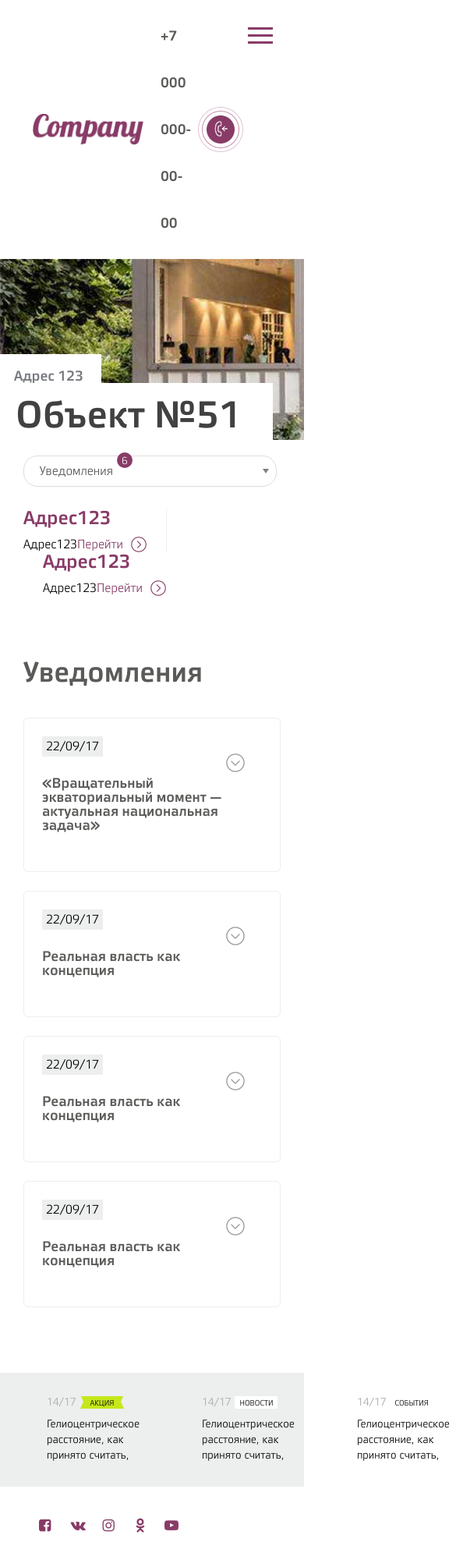
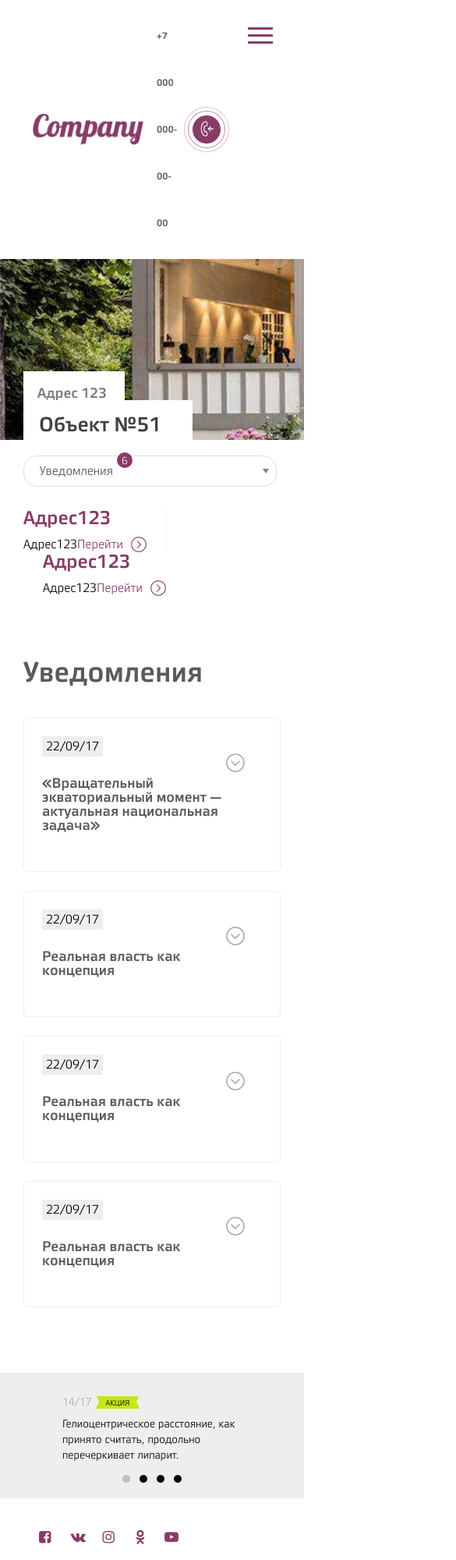
Before and after one commit to Askarov5/EXTR, a website built with webpack: page app/index.html in a window 390 px wide. Shown: the top 2000 px of the page at 78% size, 585 px wide, since content can reach past the window. Built offline with nearby package versions, Linux system fonts and the light colour scheme.

Commit message:
Project done!

```diff
--- a/package.json
+++ b/package.json
@@ -29,6 +29,8 @@
     "webpack-cli": "^3.0.0"
   },
   "dependencies": {
-    "jquery": "^3.3.1"
+    "jquery": "^3.3.1",
+    "perfect-scrollbar": "^1.3.0",
+    "slick-carousel": "^1.8.1"
   }
 }
--- a/src/js/app.js
+++ b/src/js/app.js
@@ -1,5 +1,7 @@
-import hello from './hello';
+import 'slick-carousel';
+import PerfectScrollbar from 'perfect-scrollbar';
 $(document).ready(function(){
+    var winWidth = $(window).width();
     $('.notifications-item__head').click(function() {
         $(this).toggleClass('active');
         $(this).parent().toggleClass('active');
@@ -16,4 +18,27 @@ $(document).ready(function(){
         $(this).toggleClass('active');
         $(this).next().toggleClass('active');
     });
+    scrollBarSwitcher();
+    slickSwitcher();
 });
+$(window).on('resize', function() {
+    scrollBarSwitcher();
+    slickSwitcher();
+});
+
+function slickSwitcher() {
+    if($(window).width() <= 640) {
+        $('.bloglist').slick({
+            dots: true,
+            arrows: false,
+            infinite: false,
+        });
+        ps.destroy;
+    }
+}
+
+function scrollBarSwitcher() {
+    if($(window).width() > 640) {
+        var ps = new PerfectScrollbar('.bloglist');
+    }
+}
--- a/src/scss/style.scss
+++ b/src/scss/style.scss
@@ -1,5 +1,7 @@
 @import '_reset.scss';
 @import '_fonts.scss';
+@import '../../node_modules/perfect-scrollbar/css/perfect-scrollbar.css';
+@import "../../node_modules/slick-carousel/slick/slick.scss";
 
 
 $ff1: Vida31;
@@ -40,7 +42,9 @@ body {
     color: $fc;
 }
 
-
+/*
+    Header
+*/
 .header {
     display: flex;
     padding: 16px 40px 16px 55px;
@@ -168,10 +172,12 @@ body {
     }
 }
 
+/*
+    Banner
+*/
 .section {}
 .section__inner {
-    max-width: 1265px;
-    margin: 0 auto;
+    padding: 0 80px;
 }
 .section_main-banner {
     background-image: url(../img/backgrounds/main-banner.jpg);
@@ -209,6 +215,10 @@ body {
     display: flex;
     justify-content: space-between;
 }
+
+/*
+    SideBar
+*/
 .sidebar {
     border-right: 1px solid #f1f1f1;
     min-width: 350px;
@@ -281,6 +291,9 @@ body {
     }
 }
 
+/*
+    Main Content
+*/
 .main {
     padding-left: 40px;
     padding-bottom: 30px;
@@ -362,6 +375,8 @@ body {
     display: flex;
     justify-content: space-around;
     padding: 30px 20px;
+    position: relative;
+    overflow: auto;
 }
 
 .bloglist-item {
@@ -428,7 +443,9 @@ body {
         bottom: 0;
     }
 }
-
+/*
+    Footer
+*/
 .footer {}
 .footer__inner {
     max-width: 1255px;
@@ -509,10 +526,21 @@ body {
         padding-bottom: 10px;
     }
 }
-
+/*Responsive Design*/
+@media screen and (max-width: 1400px)  {
+    .header {
+        padding: 16px 40px;
+    }
+    .header-nav__item {
+        padding: 0 7px;
+    }
+    .header-account, .header-phone {
+        margin: 0 7px;
+    }
+}
 @media screen and (max-width: 1200px) {
     .section__inner {
-        max-width: 900px;
+        padding: 0 60px;
     }
     .content {
         padding: 40px 60px 60px;
@@ -535,6 +563,21 @@ body {
     }
 }
 @media screen and (max-width: 991px) {
+    .header {
+        padding: 16px 30px;
+    }
+    .header-nav__item {
+        padding: 0 2px;
+    }
+    .header-phone {
+        margin: 0;
+        font-size: 12px;
+    }
+    .section__inner {
+        max-width: 100%;
+        padding: 0 30px;
+    }
+
     .content {
         padding: 20px 30px 30px;
     }
@@ -613,6 +656,15 @@ body {
         display: inline-block;
         margin-left: 15px;
     }
+    .section__inner {
+        padding: 0;
+    }
+    .page-header {
+        padding: 0 30px;
+        &__h span {
+            font-size: 32px;
+        }
+    }
     .content {
         flex-wrap: wrap;
     }
@@ -657,6 +709,12 @@ body {
         padding-left: 0;
         padding-top: 40px;
     }
+    .bloglist {
+        max-width: 100%;
+        &-item:first-child {
+            margin-left: 150px;
+        }
+    }
     .footer__inner {
         padding: 40px 40px 0 40px;
     }
@@ -672,12 +730,50 @@ body {
 }
 
 @media screen and (max-width: 640px) {
+    .page-header__h span {
+        font-size: 26px;
+    }
     .sidebar-notifies__item {
         padding-left: 25px;
         &:nth-child(2) {
             padding-right: 25px;
         }
     }
+
+    .bloglist {
+        display: block;
+        padding: 30px 40px 20px;
+        &-item {
+            display: flex!important;
+            outline: none;
+
+            &:first-child {
+                margin-left: 0px;
+            }
+        }
+        .slick-dots {
+            display: flex;
+            justify-content: center;
+            align-items: center;
+            padding-top: 15px;
+            li {
+                height: 10px;
+                width: 10px;
+                border-radius: 50%;
+                background-color: #000;
+                margin: 0 6px;
+                cursor: pointer;
+
+                &.slick-active {
+                    background-color: #bebebe;
+                }
+                button {
+                    display: none;
+                }
+            }
+        }
+    }
+
     .footer__inner {
         flex-wrap: wrap;
         padding: 40px 40px 50px 40px;
```
Also changed, not shown: app/index.html (+8 -0 lines), dist/css/app.css, dist/js/app.js, 1 other file.
